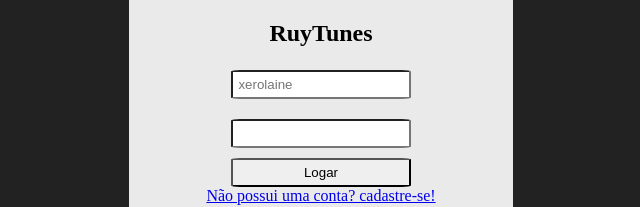
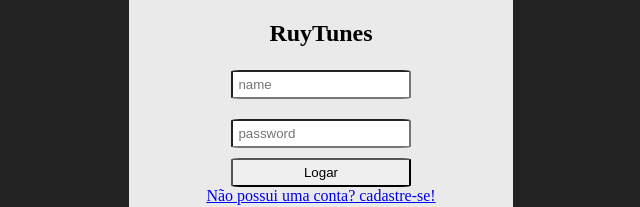
Before and after one commit to Leckller/ruyTunes, a React (Vite) app: page / in a window 1280 px wide. Shown: the part 281-488 px from the top of the page, without its empty margins (319-959 px from the left). Built offline with nearby package versions, Linux system fonts and the light colour scheme.

Commit message:
fix: placeholders

```diff
--- a/src/pages/Login/Login.tsx
+++ b/src/pages/Login/Login.tsx
@@ -30,10 +30,11 @@ function Login() {
             name="name"
             onChange={ (e) => handleChange(e) }
             required
-            placeholder="xerolaine"
+            placeholder="name"
           />
           <input
             type="password"
+            placeholder="password"
             required
             name="password"
             value={ user.password }
```
